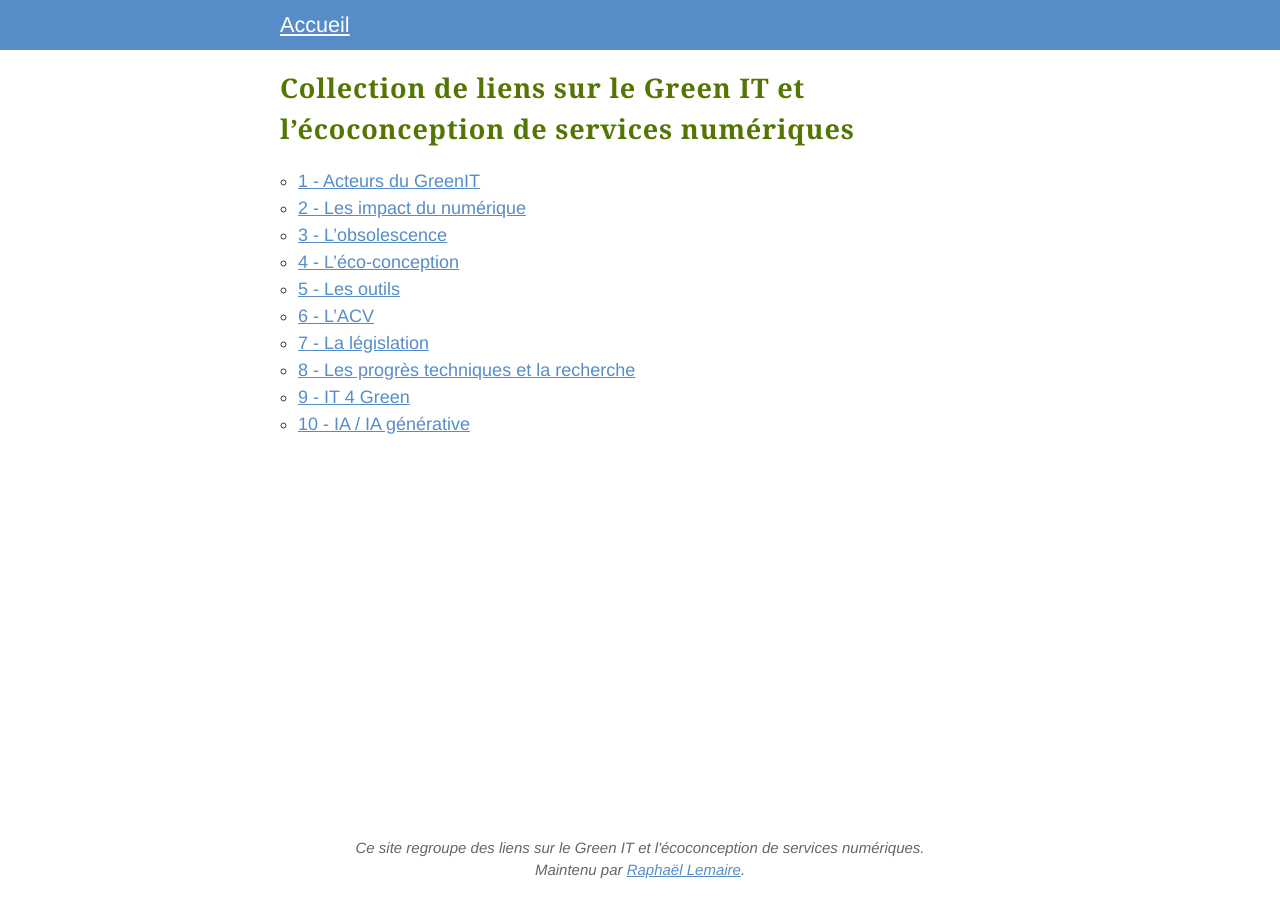
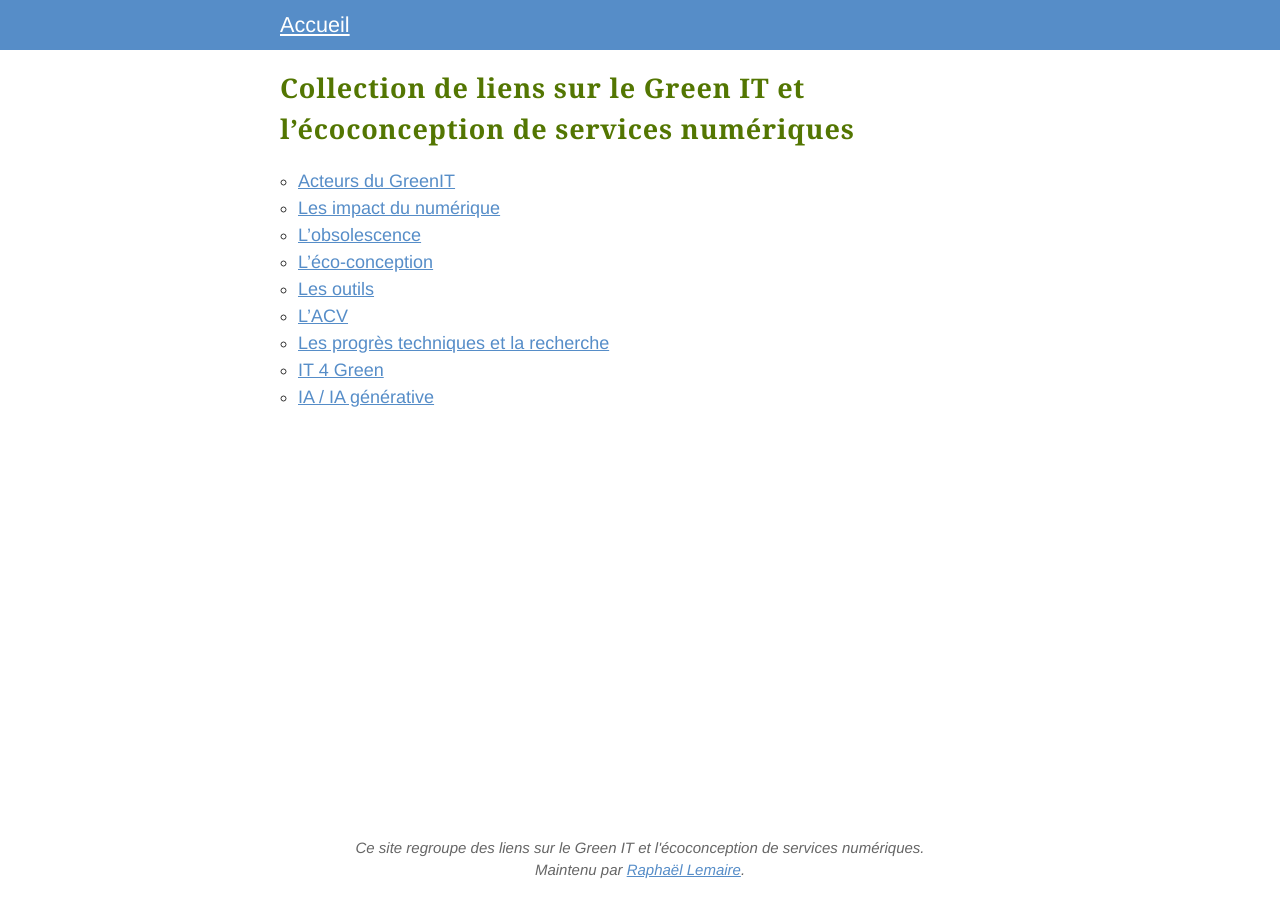
Before and after one commit to rlemaire/bookmarks-green-it, a Jekyll site: the page built from index.markdown, in a window 1280 px wide. Built offline with Jekyll 4.4.1, drawn with Linux system fonts in a browser that asks for light colours.

Commit message:
Suppression page législation

```diff
--- a/index.markdown
+++ b/index.markdown
@@ -7,13 +7,12 @@ layout: home
 # Collection de liens sur le Green IT et l'écoconception de services numériques
 
 
-- [1 - Acteurs du GreenIT](./pages/ACTEURS)
-- [2 - Les impact du numérique](./pages/impacts)
-- [3 - L'obsolescence](./pages/obsolescence)
-- [4 - L'éco-conception](./pages/ecoconception)
-- [5 - Les outils](./pages/outils)
-- [6 - L'ACV](./pages/acv)
-- [7 - La législation](./pages/legislation)
-- [8 - Les progrès techniques et la recherche](./pages/progres)
-- [9 - IT 4 Green](./pages/it4green)
-- [10 - IA / IA générative](./pages/ia)
+- [Acteurs du GreenIT](./pages/ACTEURS)
+- [Les impact du numérique](./pages/impacts)
+- [L'obsolescence](./pages/obsolescence)
+- [L'éco-conception](./pages/ecoconception)
+- [Les outils](./pages/outils)
+- [L'ACV](./pages/acv)
+- [Les progrès techniques et la recherche](./pages/progres)
+- [IT 4 Green](./pages/it4green)
+- [IA / IA générative](./pages/ia)
```
Also changed, not shown: pages/legislation.markdown (deleted, +0 -13 lines).
